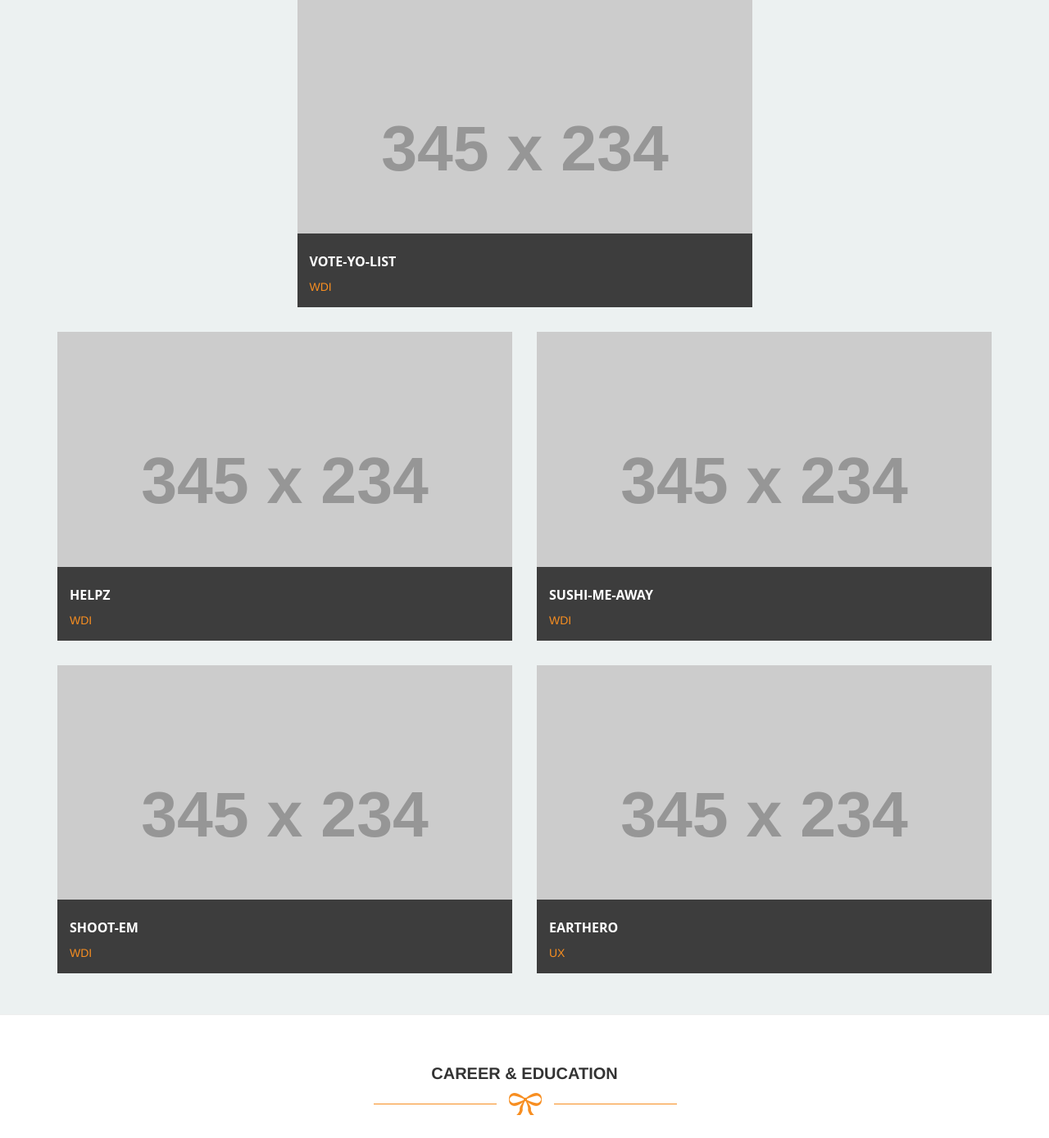
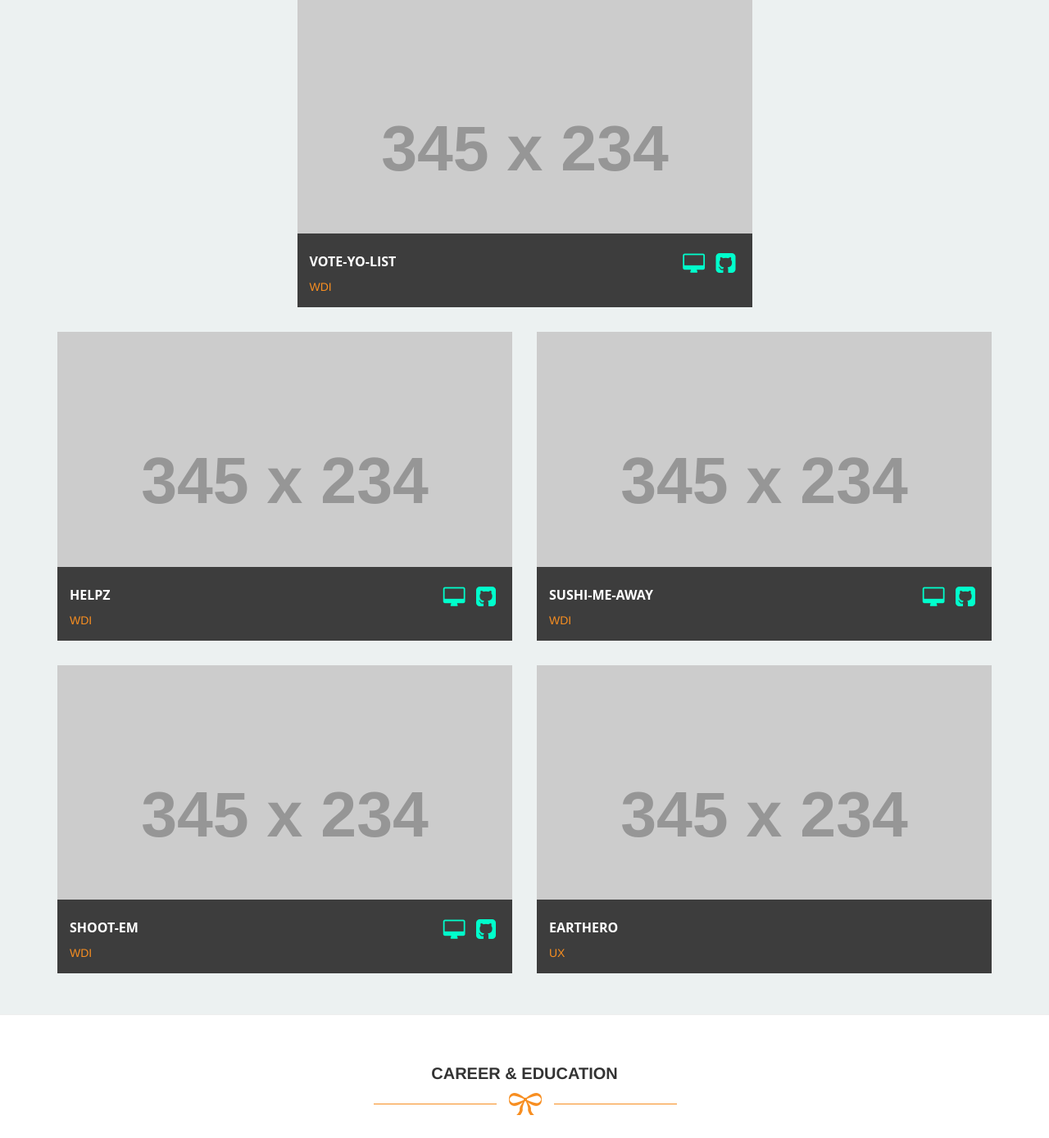
Before and after one commit to tonianner/tonianner.github.io, a PHP site: page /indexReal.html in a window 1280 px wide. Shown: the part 1631-3020 px from the top of the page at 82% size. Run offline with PHP 8.4, Linux system fonts and the light colour scheme; grey boxes labelled with a size stand in for pictures from a placeholder-image service; some libraries are stand-ins or nearby versions.

Commit message:
changed location of link for projects

```diff
--- a/assets/css/main.css
+++ b/assets/css/main.css
@@ -202,6 +202,19 @@ footer {
   color: #fff;
 }
 
+.content-show a i{
+  color: #00ffcc;
+  padding-right: 5px;
+  font-size: 25px;
+}
+
+.content-show a:first-child i{
+  margin-top: -2px;
+  font-size: 28px;
+  }
+
+
+
 /*-- End Projects --*/
 
 
--- a/indexReal.html
+++ b/indexReal.html
@@ -168,13 +168,14 @@ http://www.templatemo.com/free-website-templates/417-grill
             </div>
             <div class="project-content">
               <div class="content-show">
+                <a href="https://github.com/tonianner/vote-yo-list.git" target="_blank"><i class="fa fa-github-square pull-right"></i></a>
+                <a href="https://vote-yo-list.herokuapp.com/#/" target="_blank"><i class="fa fa-desktop pull-right"></i></a>
                 <h4><a href="single-post.html">Vote-yo-list</a></h4>
                 <span>WDI</span>
               </div>
               <div class="content-hide">
                 <p> The last and final project at General Assembly's Web Development Course. I have created an event list organizer. In one platform you can create an event, vote for a location with your friends(work in progress) and make a checklist for that event. I wanted to explore using different libraries for Ruby and Angularjs (e.g. Angular-xeditable, ihover, ui-sortable and underscore).</p>
-                <a href="https://vote-yo-list.herokuapp.com/#/" target="_blank"><i class="fa fa-desktop"></i></a>
-                <a href="https://github.com/tonianner/vote-yo-list.git" target="_blank"><i class="fa fa-github-square"></i></a>
+
               </div>
             </div>
           </div>
@@ -186,13 +187,13 @@ http://www.templatemo.com/free-website-templates/417-grill
             </div>
             <div class="project-content">
               <div class="content-show">
+                <a href="https://github.com/tonianner/helpz.git" target="_blank"><i class="fa fa-github-square pull-right"></i></a>
+                <a href="https://super-helpz.herokuapp.com/" target="_blank"><i class="fa fa-desktop pull-right"></i></a>
                 <h4><a href="single-post.html">Helpz</a></h4>
                 <span>WDI</span>
               </div>
               <div class="content-hide">
                 <p>Helpz is a place where people who love what they do helpz you get things done at an unbeatable value. I was inspired by fiverr.com for this project, so this is a scalled down replica version. We focused more on using Ajax to get information from the API.</p>
-                <a href="https://super-helpz.herokuapp.com/" target="_blank"><i class="fa fa-desktop"></i></a>
-                <a href="https://github.com/tonianner/helpz.git" target="_blank"><i class="fa fa-github-square"></i></a>
               </div>
             </div>
           </div>
@@ -204,13 +205,13 @@ http://www.templatemo.com/free-website-templates/417-grill
             </div>
             <div class="project-content">
               <div class="content-show">
+                <a href="https://github.com/wdi-hk-9/Project-SushiMeAway.git" target="_blank"><i class="fa fa-github-square pull-right"></i></a>
+                <a href="https://sushi-me-away.herokuapp.com/" target="_blank"><i class="fa fa-desktop pull-right"></i></a>
                 <h4><a href="single-post.html">Sushi-ME-Away</a></h4>
                 <span>WDI</span>
               </div>
               <div class="content-hide">
                 <p>This is a directory that one day, will be populated with all the take-out sushi stores in Hong Kong. I learned how to connect the back-end data to be viewed at the front-end. Routing different views and CSS/Bootsrap techniques.</p>
-                <a href="https://sushi-me-away.herokuapp.com/" target="_blank"><i class="fa fa-desktop"></i></a>
-                <a href="https://github.com/wdi-hk-9/Project-SushiMeAway.git" target="_blank"><i class="fa fa-github-square"></i></a>
               </div>
             </div>
           </div>
@@ -222,13 +223,13 @@ http://www.templatemo.com/free-website-templates/417-grill
             </div>
             <div class="project-content">
               <div class="content-show">
+                <a href="https://github.com/tonianner/shoot-Em.git" target="_blank"><i class="fa fa-github-square pull-right"></i></a>
+                <a href="http://wdi-hk-9.github.io/shoot-Em/" target="_blank"><i class="fa fa-desktop pull-right"></i></a>
                 <h4><a href="single-post.html">Shoot-Em</a></h4>
                 <span>WDI</span>
               </div>
               <div class="content-hide">
                 <p>As the 1st project in General Assembly's Web Development Course, I have created a web-based 2D Shooting Game created purely using jQuery, javascript, HTML and CSS. I learned how to use jQuery animation and how each element is positioned on the screen.</p>
-                <a href="http://wdi-hk-9.github.io/shoot-Em/" target="_blank"><i class="fa fa-desktop"></i></a>
-                <a href="https://github.com/tonianner/shoot-Em.git" target="_blank"><i class="fa fa-github-square"></i></a>
               </div>
             </div>
           </div>
```
